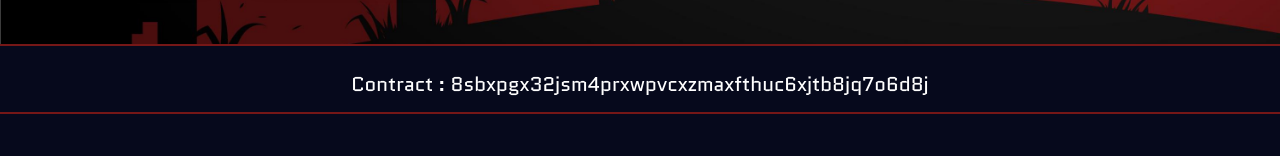
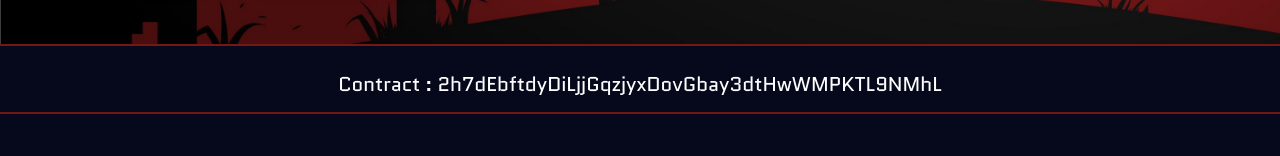
Before and after one commit to noorshanu/pandusol, a React (Vite) app: page / in a window 1280 px wide. Shown: the part 636-792 px from the top of the page. Built offline with nearby package versions, Linux system fonts and the light colour scheme.

Commit message:
Update AppLayout.jsx

```diff
--- a/src/AppLayout.jsx
+++ b/src/AppLayout.jsx
@@ -14,12 +14,12 @@ function AppLayout() {
       </main>
       <div className=" h-[70px] border-t-2 border-b-2 py-4 border-[#751717] mb-2 ">
         <a
-          href="https://dexscreener.com/solana/8sbxpgx32jsm4prxwpvcxzmaxfthuc6xjtb8jq7o6d8j"
+          href="https://solscan.io/token/2h7dEbftdyDiLjjGqzjyxDovGbay3dtHwWMPKTL9NMhL"
           target="_blank"
-          className="my-2 flex justify-center text-base text-center text-white  sm:text-xl"
+          className="my-2 flex justify-center text-xs text-center text-white  sm:text-xl"
         >
           {" "}
-          Contract : 8sbxpgx32jsm4prxwpvcxzmaxfthuc6xjtb8jq7o6d8j
+          Contract : 2h7dEbftdyDiLjjGqzjyxDovGbay3dtHwWMPKTL9NMhL
         </a>
       </div>
       <div>
```
